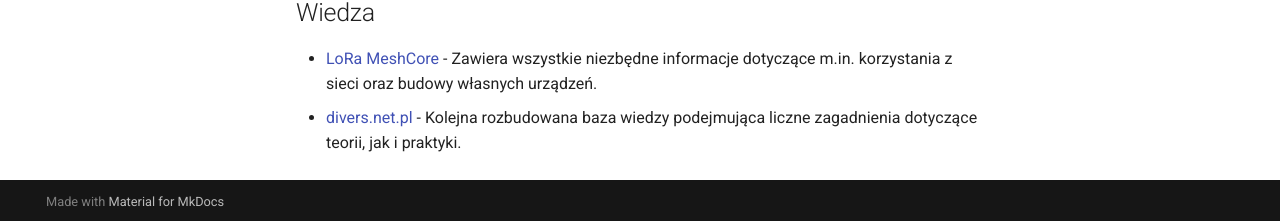
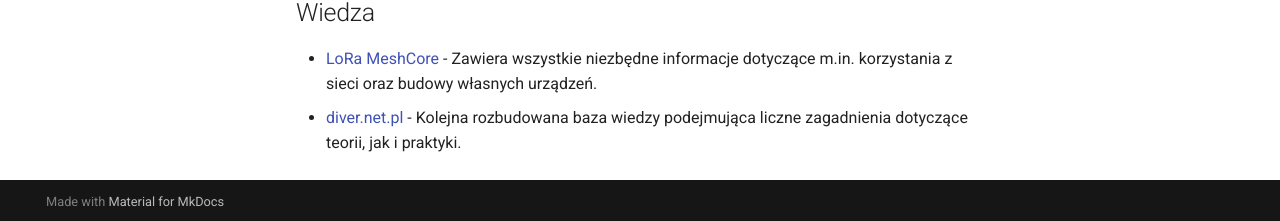
Before and after one commit to chybaDapi/awesome-meshcore-wlkp, an MkDocs documentation site: the page built from docs/resources.md, in a window 1280 px wide and 1031 px high. Shown: the part 807-1028 px from the top of the window. Built offline with MkDocs 1.6.1 and Material for MkDocs 9.7.7, drawn with Linux system fonts in a browser that asks for light colours; comment, search, counter and statistics services are not loaded.

Commit message:
Fixed typo

```diff
--- a/docs/resources.md
+++ b/docs/resources.md
@@ -13,4 +13,4 @@
 
 ## Wiedza
 - [LoRa MeshCore](https://lorameshcore.pl/) - Zawiera wszystkie niezbędne informacje dotyczące m.in. korzystania z sieci oraz budowy własnych urządzeń.
-- [divers.net.pl](https://diver.net.pl/meshcore) - Kolejna rozbudowana baza wiedzy podejmująca liczne zagadnienia dotyczące teorii, jak i praktyki.
+- [diver.net.pl](https://diver.net.pl/meshcore) - Kolejna rozbudowana baza wiedzy podejmująca liczne zagadnienia dotyczące teorii, jak i praktyki.
```
